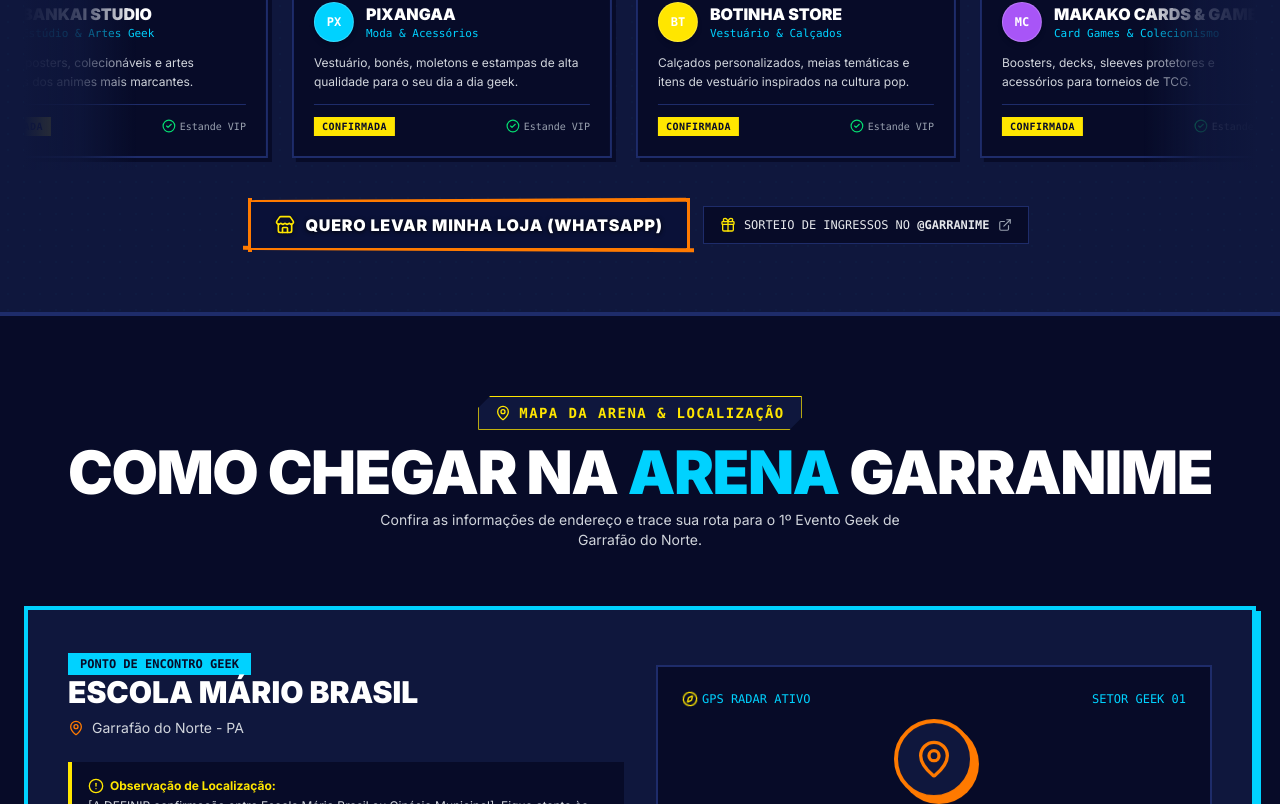
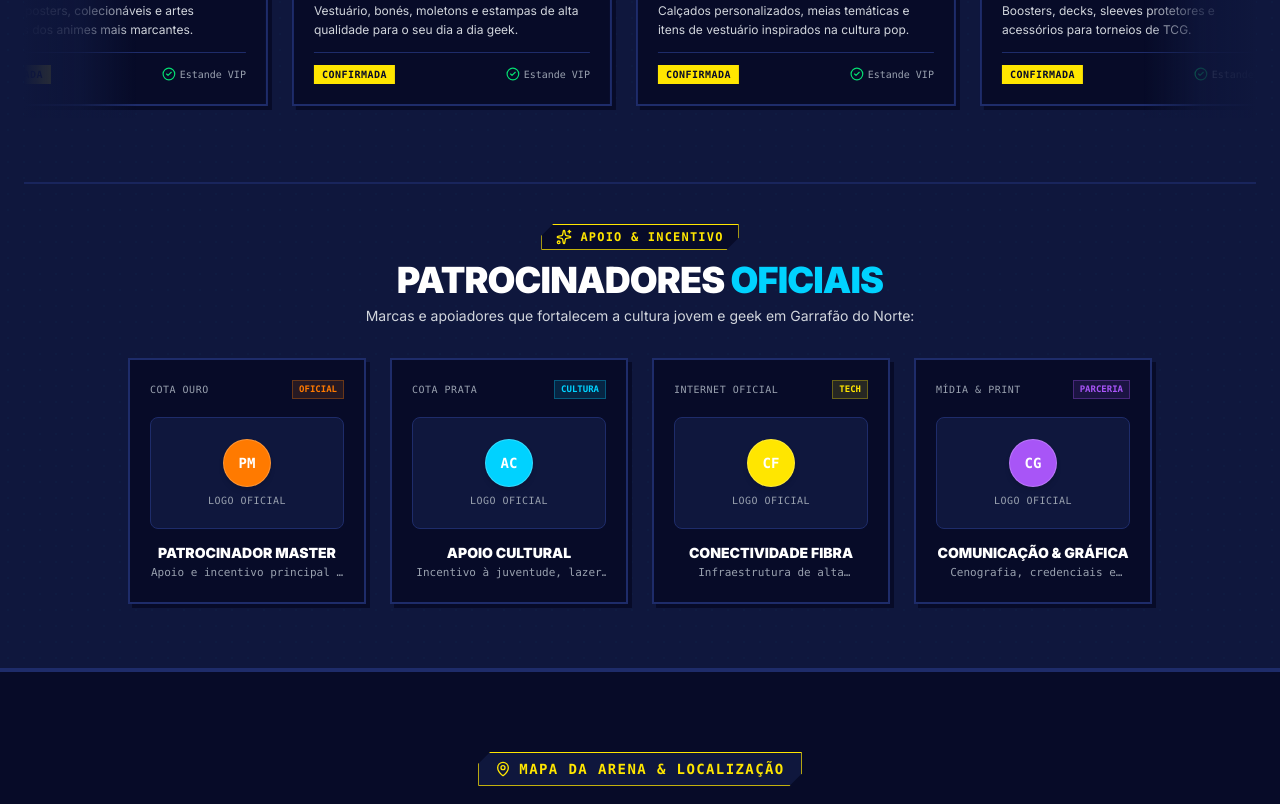
Before and after one commit to rafatek/garranime, a Next.js app: page / in a window 1280 px wide. Shown: the part 6302-7106 px from the top of the page. Built offline with nearby package versions, Linux system fonts and the light colour scheme.

Commit message:
feat: simplificacao de checkout pix R$ 10, remocao de cosplay dos ingressos, lojas confirmadas e secao de patrocinadores com logo grande

```diff
--- a/src/components/game-ui/EventHubModal.tsx
+++ b/src/components/game-ui/EventHubModal.tsx
@@ -3,7 +3,7 @@
 import { useState, useEffect } from "react";
 import Image from "next/image";
 import { sound } from "@/lib/sound";
-import { EVENT_DATA, TOURNAMENTS, COSPLAY_DATA, CONFIRMED_STORES, THEMED_ROOMS } from "@/content/eventData";
+import { EVENT_DATA, TOURNAMENTS, COSPLAY_DATA, CONFIRMED_STORES, THEMED_ROOMS, CONFIRMED_SPONSORS } from "@/content/eventData";
 import {
   X,
   ArrowLeft,
@@ -730,21 +730,6 @@
                   </div>
                 ))}
               </div>
-
-              <div className="pt-2">
-                <GamerButton
-                  fullWidth
-                  size="md"
-                  onClick={() =>
-                    openWhatsApp(
-                      `Olá, equipe Garranime! Tenho uma loja/marca geek e gostaria de expor no evento. Como funciona o estande de parceiro?`
-                    )
-                  }
-                  icon={<Store className="w-5 h-5" />}
-                >
-                  QUERO LEVAR MINHA LOJA (WHATSAPP)
-                </GamerButton>
-              </div>
             </div>
           )}
 
@@ -779,6 +764,21 @@
                 <div className="bg-[#0A1138] p-3 border-l-4 border-[#FF7A00]">
                   <strong className="text-white block uppercase">Apoio Comunitário:</strong>
                   Incentive o lazer saudável, a tecnologia e a cultura jovem no município!
+                </div>
+              </div>
+
+              {/* Lista Rápida de Patrocinadores / Apoio */}
+              <div className="pt-2">
+                <span className="text-[10px] font-mono text-[#00D2FF] uppercase font-bold block mb-2">
+                  Marcas Apoiadoras:
+                </span>
+                <div className="grid grid-cols-2 gap-2 text-center text-xs font-mono">
+                  {CONFIRMED_SPONSORS.map((s, idx) => (
+                    <div key={idx} className="bg-[#0A1138] border border-[#1E2C6A] p-2">
+                      <span className="text-[9px] text-[#FFE600] uppercase block">{s.tier}</span>
+                      <strong className="text-white text-xs truncate block">{s.name}</strong>
+                    </div>
+                  ))}
                 </div>
               </div>
 
--- a/src/components/game-ui/LojasPartners.tsx
+++ b/src/components/game-ui/LojasPartners.tsx
@@ -1,21 +1,11 @@
 "use client";
 
-import { CONFIRMED_STORES, EVENT_DATA } from "@/content/eventData";
-import { Store, Gift, CheckCircle2, MessageCircle, ExternalLink, Sparkles } from "lucide-react";
-import GamerButton from "./GamerButton";
-import { sound } from "@/lib/sound";
+import { CONFIRMED_STORES, CONFIRMED_SPONSORS, EVENT_DATA } from "@/content/eventData";
+import { Store, CheckCircle2, Sparkles, ShieldCheck } from "lucide-react";
 
 export default function LojasPartners() {
   // Duplicando a lista (2 sets completos) para loop contínuo e perfeitamente fluido de 0% a -50%
   const loopedStores = [...CONFIRMED_STORES, ...CONFIRMED_STORES];
-
-  const handleWhatsAppStore = () => {
-    sound.playConfirm();
-    const text = encodeURIComponent(
-      "Olá, equipe Garranime! Tenho interesse em expor e levar minha loja/marca para o evento. Como funciona o estande de parceiro?"
-    );
-    window.open(`https://wa.me/${EVENT_DATA.whatsappContact}?text=${text}`, "_blank");
-  };
 
   return (
     <section id="lojas" className="py-10 sm:py-16 bg-[#0F173D] border-y-4 border-[#1E2C6A] relative overflow-hidden">
@@ -23,7 +13,9 @@
       <div className="absolute inset-0 opacity-10 pointer-events-none manga-dots-blue" />
 
       <div className="max-w-7xl mx-auto px-4 sm:px-6 relative z-10">
-        {/* Header Compacto */}
+        {/* ======================================================== */}
+        {/* HEADER: LOJAS CONFIRMADAS                                */}
+        {/* ======================================================== */}
         <div className="text-center mb-6 sm:mb-8">
           <div className="inline-flex items-center gap-2 bg-[#070B28] border border-[#00D2FF] px-3.5 py-1 mb-2.5 clip-chamfer">
             <Store className="w-4 h-4 text-[#00D2FF]" />
@@ -33,7 +25,7 @@
           </div>
 
           <h2 className="text-2xl sm:text-4xl lg:text-5xl font-black uppercase tracking-tight text-white font-sans">
-            LOJAS & PARCEIROS <span className="text-[#FF7A00]">CONFIRMADOS</span>
+            LOJAS <span className="text-[#FF7A00]">CONFIRMADAS</span>
           </h2>
           <p className="max-w-xl mx-auto mt-1.5 text-xs sm:text-sm text-gray-300">
             Conheça as marcas que estarão com estandes repletos de produtos, colecionáveis e novidades:
@@ -140,27 +132,78 @@
         </div>
 
         {/* ======================================================== */}
-        {/* ÁREA INFERIOR COMPACTA: CTA WHATSAPP & SORTEIO INSTAGRAM */}
+        {/* SEÇÃO: PATROCINADORES OFICIAIS (LOGO GRANDE)             */}
         {/* ======================================================== */}
-        <div className="mt-8 flex flex-col sm:flex-row items-center justify-center gap-4 text-center">
-          <GamerButton
-            size="md"
-            onClick={handleWhatsAppStore}
-            icon={<Store className="w-5 h-5" />}
-          >
-            Quero Levar Minha Loja (WhatsApp)
-          </GamerButton>
+        <div className="mt-12 sm:mt-16 pt-10 border-t-2 border-[#1E2C6A]/70">
+          <div className="text-center mb-6 sm:mb-8">
+            <div className="inline-flex items-center gap-2 bg-[#070B28] border border-[#FFE600] px-3.5 py-1 mb-2.5 clip-chamfer">
+              <Sparkles className="w-4 h-4 text-[#FFE600]" />
+              <span className="text-xs font-black uppercase text-[#FFE600] tracking-widest font-mono">
+                APOIO & INCENTIVO
+              </span>
+            </div>
 
-          <a
-            href={`https://instagram.com/${EVENT_DATA.instagram.replace("@", "")}`}
-            target="_blank"
-            rel="noopener noreferrer"
-            className="inline-flex items-center gap-2 px-4 py-2.5 bg-[#070B28] border border-[#1E2C6A] hover:border-[#FFE600] text-gray-200 hover:text-white font-mono text-xs uppercase transition-all"
-          >
-            <Gift className="w-4 h-4 text-[#FFE600]" />
-            <span>Sorteio de Ingressos no <strong>{EVENT_DATA.instagram}</strong></span>
-            <ExternalLink className="w-3.5 h-3.5 text-gray-400" />
-          </a>
+            <h3 className="text-2xl sm:text-4xl font-black uppercase tracking-tight text-white font-sans">
+              PATROCINADORES <span className="text-[#00D2FF]">OFICIAIS</span>
+            </h3>
+            <p className="max-w-xl mx-auto mt-1.5 text-xs sm:text-sm text-gray-300">
+              Marcas e apoiadores que fortalecem a cultura jovem e geek em Garrafão do Norte:
+            </p>
+          </div>
+
+          {/* Grid de Patrocinadores com Destaque para Logos Grandes */}
+          <div className="grid grid-cols-2 md:grid-cols-4 gap-4 sm:gap-6 max-w-5xl mx-auto">
+            {CONFIRMED_SPONSORS.map((sponsor, idx) => (
+              <div
+                key={idx}
+                className="bg-[#070B28] border-2 border-[#1E2C6A] hover:border-[#00D2FF] p-4 sm:p-5 flex flex-col items-center justify-between transition-all duration-200 hover:-translate-y-1 shadow-[4px_4px_0px_#070B28] group text-center"
+              >
+                {/* Header do Card com Cota e Badge */}
+                <div className="w-full flex items-center justify-between mb-3 text-[10px] font-mono">
+                  <span className="text-gray-400 uppercase tracking-wider">{sponsor.tier}</span>
+                  <span
+                    className="px-1.5 py-0.5 font-bold uppercase text-[9px]"
+                    style={{ backgroundColor: `${sponsor.color}20`, color: sponsor.color, border: `1px solid ${sponsor.color}50` }}
+                  >
+                    {sponsor.badge}
+                  </span>
+                </div>
+
+                {/* Área da Logo Grande */}
+                <div className="w-full h-24 sm:h-28 rounded-lg bg-[#0F173D] border border-[#1E2C6A] flex flex-col items-center justify-center p-3 my-1.5 group-hover:border-[#00D2FF]/60 transition-colors">
+                  {sponsor.logo ? (
+                    <img
+                      src={sponsor.logo}
+                      alt={sponsor.name}
+                      className="max-h-full max-w-full object-contain filter drop-shadow"
+                    />
+                  ) : (
+                    <div className="flex flex-col items-center justify-center gap-1.5">
+                      <div
+                        className="w-12 h-12 rounded-full flex items-center justify-center font-mono font-black text-sm text-white shadow-md border border-white/20"
+                        style={{ backgroundColor: sponsor.color }}
+                      >
+                        {sponsor.initials}
+                      </div>
+                      <span className="text-[10px] font-mono uppercase text-gray-400 tracking-wider">
+                        LOGO OFICIAL
+                      </span>
+                    </div>
+                  )}
+                </div>
+
+                {/* Nome & Detalhe */}
+                <div className="w-full mt-2">
+                  <h4 className="text-xs sm:text-sm font-black uppercase text-white font-sans group-hover:text-[#00D2FF] transition-colors truncate">
+                    {sponsor.name}
+                  </h4>
+                  <p className="text-[11px] text-gray-400 font-mono mt-0.5 line-clamp-1">
+                    {sponsor.desc}
+                  </p>
+                </div>
+              </div>
+            ))}
+          </div>
         </div>
       </div>
     </section>
--- a/src/content/eventData.ts
+++ b/src/content/eventData.ts
@@ -48,7 +48,6 @@
       "Pulseira oficial do evento para identificação",
       "Direito de participar de gincanas e desafios interativos",
       "Participação no grande sorteio final de brindes geek",
-      "Inscrição gratuita no Concurso Cosplay (Adulto ou Kids)",
     ],
     ctaText: "Comprar Antecipado (R$ 10)",
     featured: true,
@@ -206,6 +205,45 @@
   },
 ];
 
+export const CONFIRMED_SPONSORS = [
+  {
+    name: "Patrocinador Master",
+    tier: "Cota Ouro",
+    badge: "OFICIAL",
+    logo: null,
+    initials: "PM",
+    color: "#FF7A00",
+    desc: "Apoio e incentivo principal à cultura geek em Garrafão do Norte",
+  },
+  {
+    name: "Apoio Cultural",
+    tier: "Cota Prata",
+    badge: "CULTURA",
+    logo: null,
+    initials: "AC",
+    color: "#00D2FF",
+    desc: "Incentivo à juventude, lazer saudável e cultura pop",
+  },
+  {
+    name: "Conectividade Fibra",
+    tier: "Internet Oficial",
+    badge: "TECH",
+    logo: null,
+    initials: "CF",
+    color: "#FFE600",
+    desc: "Infraestrutura de alta velocidade para as arenas gamers",
+  },
+  {
+    name: "Comunicação & Gráfica",
+    tier: "Mídia & Print",
+    badge: "PARCERIA",
+    logo: null,
+    initials: "CG",
+    color: "#A855F7",
+    desc: "Cenografia, credenciais e comunicação visual oficial",
+  },
+];
+
 export const TIMELINE_STAGES = [
   {
     stage: "FASE 01",
```
Also changed, not shown: src/components/game-ui/PixModal.tsx (+10 -47 lines).
